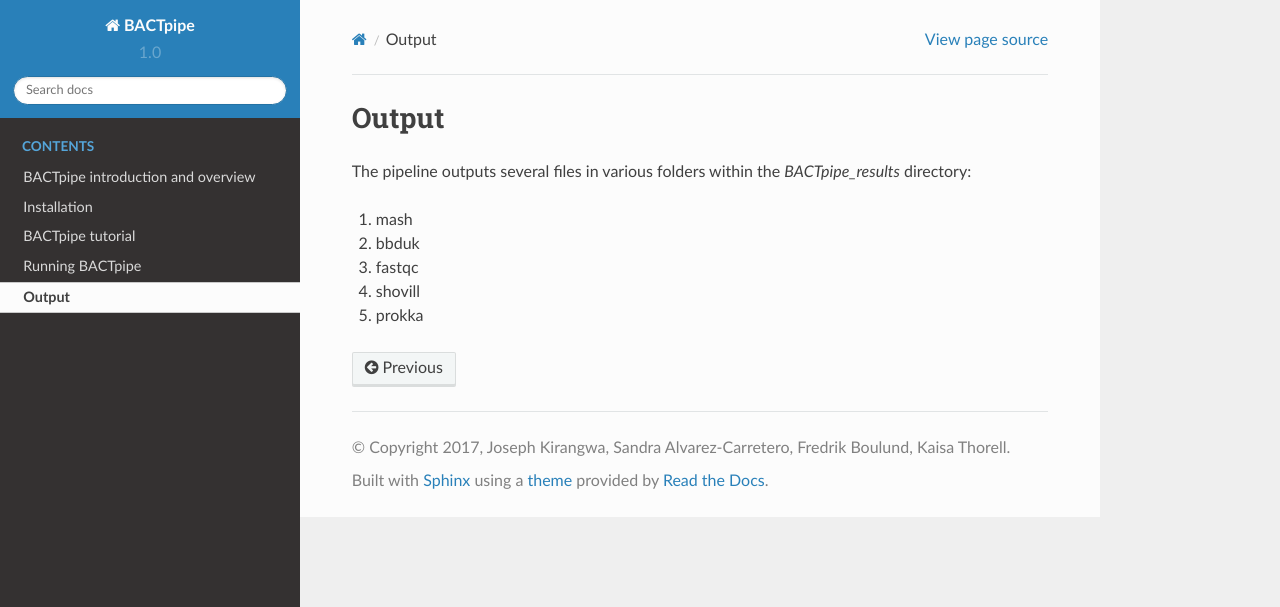
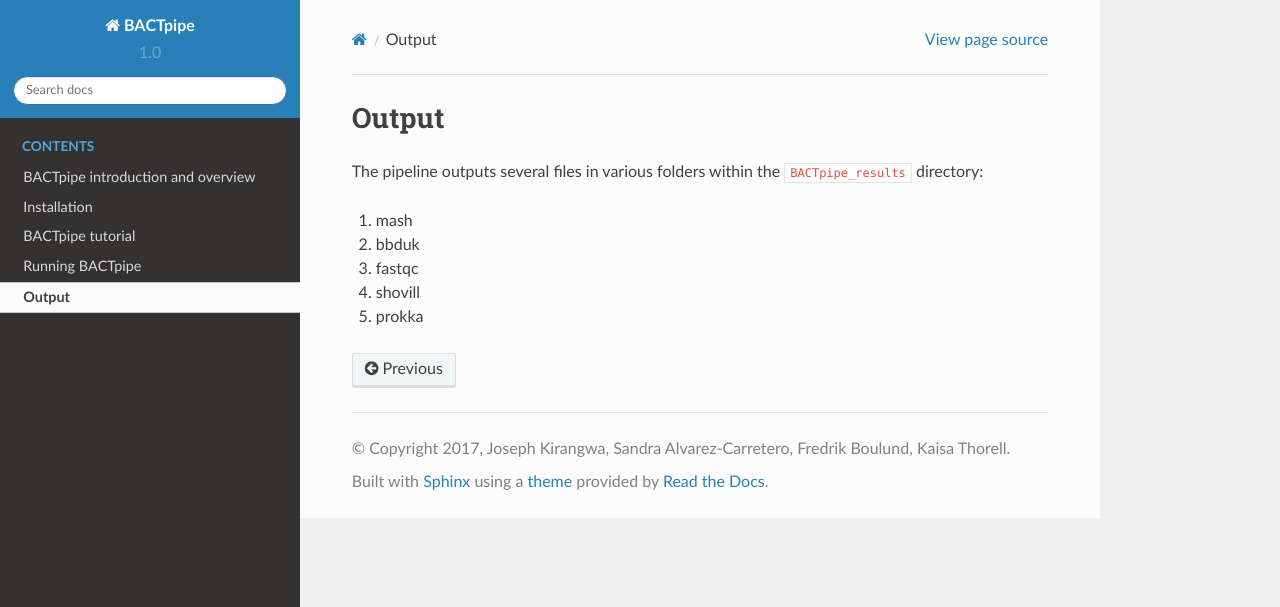
Before and after one commit to ctmrbio/BACTpipe, a Sphinx documentation site: the page built from docs/source/output.rst, in a window 1280 px wide. Shown: the top 607 px of the page. Built offline with Sphinx 7.4.7 and the Read the Docs theme 2.0.0, drawn with Linux system fonts in a browser that asks for light colours.

```diff
--- a/docs/source/output.rst
+++ b/docs/source/output.rst
@@ -1,6 +1,6 @@
 Output
 ======
-The pipeline outputs several files in various folders within the `BACTpipe_results` directory:
+The pipeline outputs several files in various folders within the ``BACTpipe_results`` directory:
 
 1. mash
 2. bbduk
```
